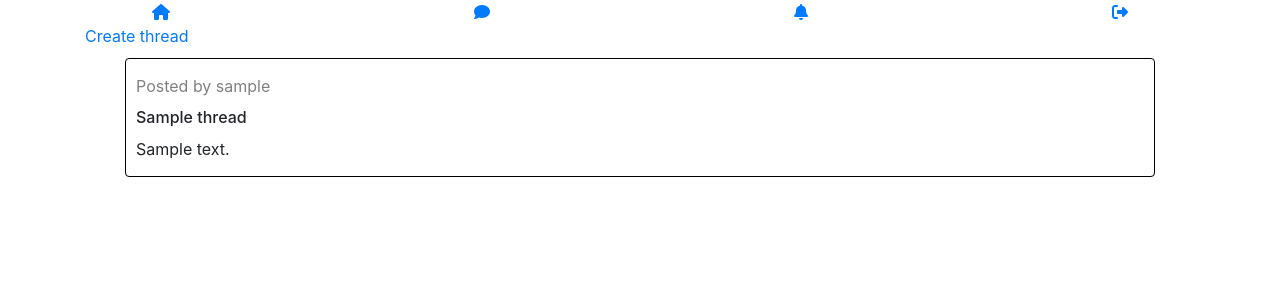
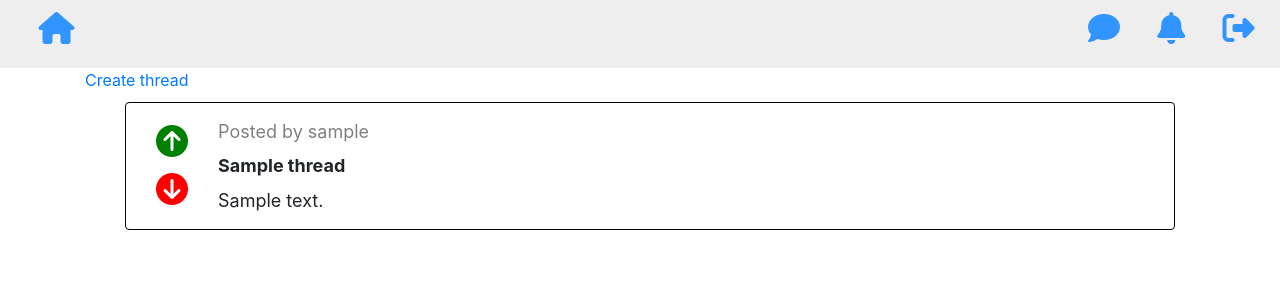
Before and after one commit to mohamadsaad1/saadit, a Django app: page /threads/ in a window 1280 px wide. Shown: the top 300 px of the page. Run offline with Django 3.2, Linux system fonts and the light colour scheme; a user stored in the database is signed in; tables that the repository leaves empty hold one stand-in row (values such as "Sample post"); some libraries are stand-ins or nearby versions.

Commit message:
thread page done except the create

```diff
--- a/threads/static/css/base.css
+++ b/threads/static/css/base.css
@@ -1,11 +1,26 @@
-
-
 
 nav{
+  padding-top: 5px;
   width: 100%;
+  height: 8.5vh;
   display: flex;
   flex-direction: row;
-  justify-content: space-around;
+  justify-content: space-between;
+  font-size: xx-large;
+  background-color: rgb(235, 235, 235);
+  opacity: 80%;
+  vertical-align: middle;
+}
+
+#home{
+  padding-left: 3%;
+}
+.logout{
+  width: 15%;
+  display: flex;
+  flex-direction: row;
+  padding-right: 2%;
+  justify-content: space-between;
 }
 
 .btn {
--- a/threads/static/css/threads-index.css
+++ b/threads/static/css/threads-index.css
@@ -4,10 +4,16 @@
   flex-direction: column;
   justify-content: center;
   flex-wrap: wrap;
+  font-size: large;
 }
 
 .card {
-
+  padding: 0 30px;
+  display: flex;
+  flex-direction: row;
+  justify-content: flex-start;
+  width: 100%;
+  height: 100%;
   margin: 10px;
   border: 1px solid black
 }
@@ -16,7 +22,10 @@
   padding: 10px;
   width: 100%;
 }
-
+.card-content > h2{
+  font-weight: bold;
+  font-size: xx-large;
+}
 .usr-img {
   width: 100%;
   border-radius: var(--card-border-radius);
@@ -40,3 +49,37 @@
 #author{
   color: grey;
 }
+
+.upvote{
+  display: flex;
+  flex-direction: column;
+  justify-content: center;
+  vertical-align: middle;
+  padding-right: 20px;
+  margin-top: auto;
+  margin-bottom: auto;
+  font-size: xx-large;
+  height: 100%;
+
+}
+.upvote > a{
+  color: green;
+}
+
+#downvote{
+  color: red;
+}
+.card > a {
+  text-decoration: none;
+  color: var(--text-color);
+}
+
+.card h2 {
+  margin: 10px 0;
+  font-size: var(--font-xl);
+}
+
+.card p {
+  margin: 5px 0;
+  font-size: var(--font-reg);
+}
--- a/threads/templates/base.html
+++ b/threads/templates/base.html
@@ -18,11 +18,12 @@
           <nav>
 
                 {% if user.is_authenticated %}
-                  <a href="{% url 'threads_index' %}"><i class="fas fa-home"></i></a>
-
+                  <a id="home" href="{% url 'threads_index' %}"><i class="fas fa-home"></i></a>
+                  <div class= "logout">
                   <a href="#"><i class="fas fa-comment"></i></a>
                   <a href="#"><i class="fas fa-bell"></i></a>
-                  <a href="{% url 'logout' %}"><i class="fas fa-sign-out-alt"></i></a>
+                  <a id= "logout" href="{% url 'logout' %}"><i class="fas fa-sign-out-alt"></i></a>
+                </div>
                   {% else %}
                   {% comment %} <a href="{% url 'home' %}">Login</a> {% endcomment %}
                   <a href="{% url 'signup' %}">Sign Up</a>
--- a/threads/templates/threads/detail.html
+++ b/threads/templates/threads/detail.html
@@ -10,8 +10,8 @@
     <div class="card-body">
       <div id="detail-box">
         <div class="upvote">
-        <a href="#"><i class="fas fa-arrow-circle-up"></i></i></a>
-        <a id="downvote" href="#"><i class="fas fa-arrow-circle-down"></i></i></i></a>
+        <a href="#"><i class="fas fa-arrow-circle-up"></i></a>
+        <a id="downvote" href="#"><i class="fas fa-arrow-circle-down"></i></a>
 
       </div>
         <div>
--- a/threads/templates/threads/index.html
+++ b/threads/templates/threads/index.html
@@ -19,18 +19,26 @@
             {% endif %}
         </div>
                 <a href="{% url 'thread_create' %}">Create thread</a>
-
                 <section class="card-container">
                 {% for thread in threads %}
                 <div class="card">
+                    <div class="upvote">
+                        <a href="#"><i class="fas fa-arrow-circle-up"></i></a>
+                        <a id="downvote" href="#"><i class="fas fa-arrow-circle-down"></i></a>
+                    </div>
+
                 <a href="{% url 'threads_detail' thread.id  %}">
                     <div class="card-content">
+
                         <p id="author">Posted by {{ thread.author }} </p>
                         <h2 class="card-title" >{{ thread.title }}</h2>
                         <p>{{thread.content|slice:":200" }}</p>
-                    </div>
-                </a>
+
                 </div>
+            </a>
+
+        </div>
+
                 {% endfor %}
             </section>
     {%endblock%}
```
Also changed, not shown: threads/static/css/threads-detail.css (+5 -3 lines).
